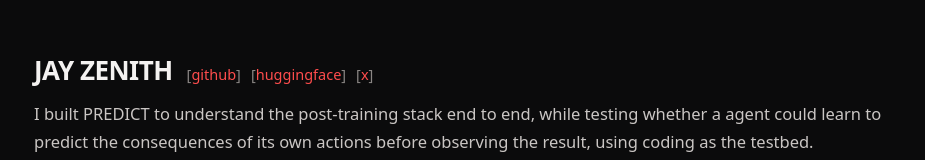
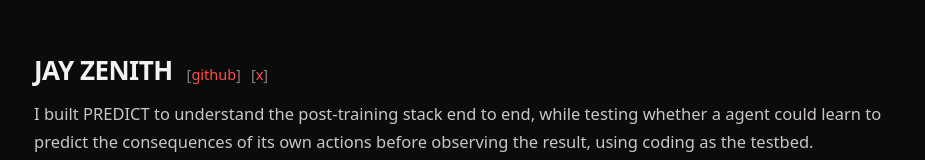
Before and after one commit to JayZenith/portfolio, a React (Create React App) app: page / in a window 1280 px wide. Shown: the top 160 px of the page, without its empty margins (176-1101 px from the left). Built offline with nearby package versions, Linux system fonts and the light colour scheme; the HTML template or start-up script is replaced by a standard one.

Commit message:
Remove Hugging Face profile link

```diff
--- a/public/index.html
+++ b/public/index.html
@@ -55,7 +55,6 @@
           <h1 class="name">JAY ZENITH</h1>
           <div class="links">
             <a href="https://github.com/JayZenith">[github]</a>
-            <a href="https://huggingface.co/JayZenith">[huggingface]</a>
             <a href="https://twitter.com/jayz3nith">[x]</a>
           </div>
           <p class="lede">
--- a/src/MainPage.js
+++ b/src/MainPage.js
@@ -2,7 +2,6 @@ import React from 'react';
 
 const profileLinks = [
   { label: 'github', href: 'https://github.com/JayZenith' },
-  { label: 'huggingface', href: 'https://huggingface.co/JayZenith' },
   { label: 'x', href: 'https://twitter.com/jayz3nith' },
 ];
 
```
